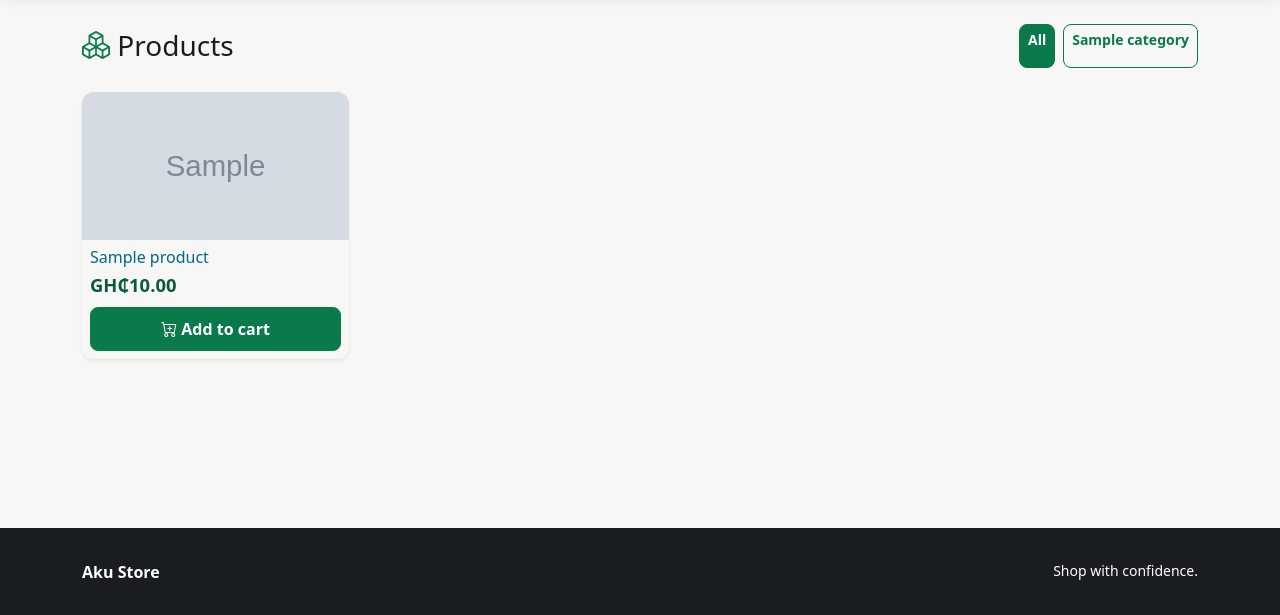
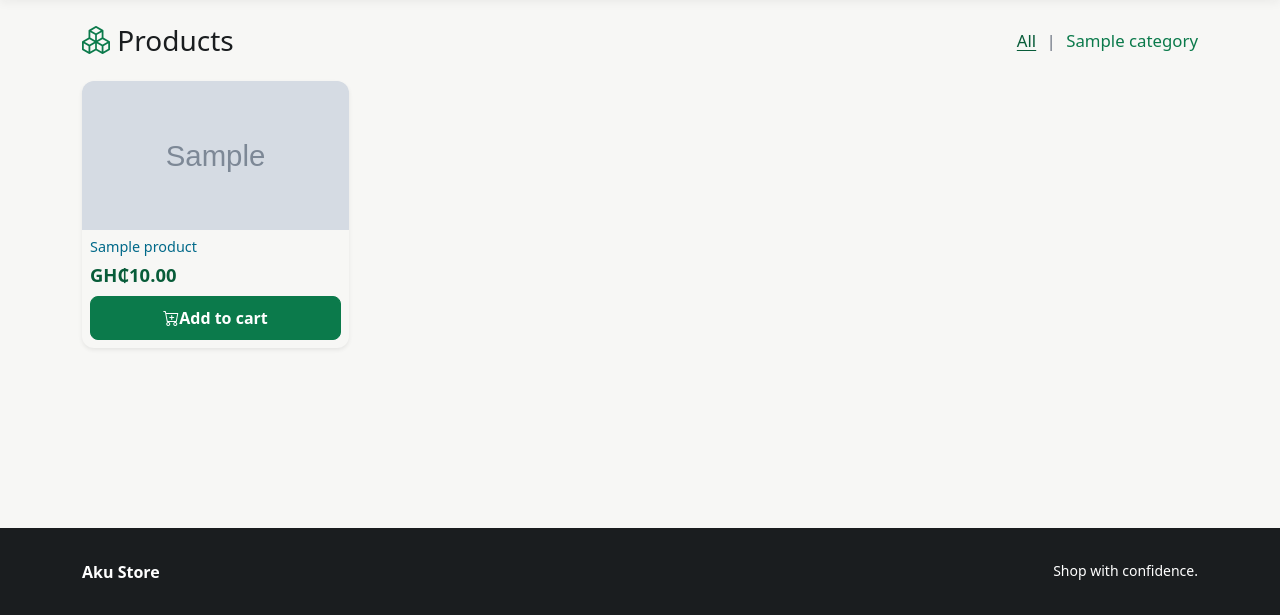
Before and after one commit to KeliSek/ecommerce-platform, a Django app: page /products/ in a window 1280 px wide. Shown: the part 118-733 px from the top of the page. Run offline with Django 5.2, Linux system fonts and the light colour scheme; tables that the repository leaves empty hold one stand-in row (values such as "Sample post"); grey boxes marked "Sample" are stand-in pictures; some libraries are stand-ins or nearby versions.

Commit message:
feat: enhance product list layout and styling with category links and action buttons

```diff
--- a/catalog/templates/catalog/product_list.html
+++ b/catalog/templates/catalog/product_list.html
@@ -4,11 +4,12 @@
 <div class="d-flex flex-column gap-3 mb-4">
     <div class="d-flex flex-column flex-md-row align-items-md-center justify-content-between gap-3">
         <h1 class="h3 mb-0"><i class="bi bi-boxes text-primary" aria-hidden="true"></i> Products</h1>
-        <div class="d-flex flex-wrap gap-2" aria-label="Product categories">
-            <a href="{% url 'catalog:product_list' %}" class="btn btn-sm {% if not request.GET.category %}btn-primary{% else %}btn-outline-primary{% endif %}">All</a>
+        <div class="category-links" aria-label="Product categories">
+            <a href="{% url 'catalog:product_list' %}" class="{% if not request.GET.category %}active{% endif %}">All</a>
             {% for category in categories %}
+            <span class="category-separator" aria-hidden="true">|</span>
             <a href="?category={{ category.slug }}{% if query %}&q={{ query }}{% endif %}"
-                class="btn btn-sm {% if request.GET.category == category.slug %}btn-primary{% else %}btn-outline-primary{% endif %}">{{ category.name }}</a>
+                class="{% if request.GET.category == category.slug %}active{% endif %}">{{ category.name }}</a>
             {% endfor %}
         </div>
     </div>
@@ -34,7 +35,7 @@
                 {% endif %}
             </div>
             <div class="card-body d-flex flex-column p-2">
-                <h5 class="card-title mb-1 fs-6">
+                <h5 class="card-title product-name mb-1">
                     <a href="{% url 'catalog:product_detail' product.slug %}"
                         class="stretched-link text-decoration-none text-dark">{{ product.name }}</a>
                 </h5>
--- a/dashboard/templates/dashboard/product_list.html
+++ b/dashboard/templates/dashboard/product_list.html
@@ -64,7 +64,8 @@
                             <span class="badge bg-secondary">Hidden</span>
                         {% endif %}
                     </td>
-                    <td data-label="Actions" class="text-end">
+                    <td data-label="Actions" class="text-end product-actions-cell">
+                        <div class="product-actions">
                         <a href="{% url 'dashboard:product_update' product.pk %}"
                             class="btn btn-sm btn-outline-primary">Edit</a>
                         <form action="{% url 'dashboard:product_delete' product.pk %}" method="post" class="d-inline"
@@ -72,6 +73,7 @@
                             {% csrf_token %}
                             <button class="btn btn-sm btn-outline-danger" type="submit">Delete</button>
                         </form>
+                        </div>
                     </td>
                 </tr>
                 {% endfor %}
--- a/static/css/theme.css
+++ b/static/css/theme.css
@@ -321,6 +341,41 @@ body {
     -webkit-line-clamp: 2;
 }
 
+.product-card-square .product-name {
+    min-width: 0;
+    max-width: 100%;
+    font-size: 0.9rem;
+    line-height: 1.3;
+    overflow-wrap: anywhere;
+    white-space: normal;
+}
+
+.category-links {
+    display: flex;
+    flex-wrap: wrap;
+    align-items: center;
+    gap: 0 0.65rem;
+    color: var(--brand);
+    font-size: 1.05rem;
+}
+
+.category-links a {
+    color: var(--brand);
+    text-decoration: none;
+}
+
+.category-links a:hover,
+.category-links a:focus,
+.category-links a.active {
+    color: var(--brand-dark);
+    text-decoration: underline;
+    text-underline-offset: 0.2em;
+}
+
+.category-separator {
+    color: var(--muted);
+}
+
 .empty-state {
     border: 1px dashed rgba(26, 29, 31, 0.2);
     border-radius: var(--radius);
@@ -518,6 +594,10 @@ body {
     min-height: 44px;
     border-radius: 8px;
     font-weight: 600;
+    display: inline-flex;
+    align-items: center;
+    justify-content: center;
+    text-align: center;
 }
 
 .btn-primary {
```
Also changed, not shown: other parts of static/css/theme.css (+41 -0 lines).
